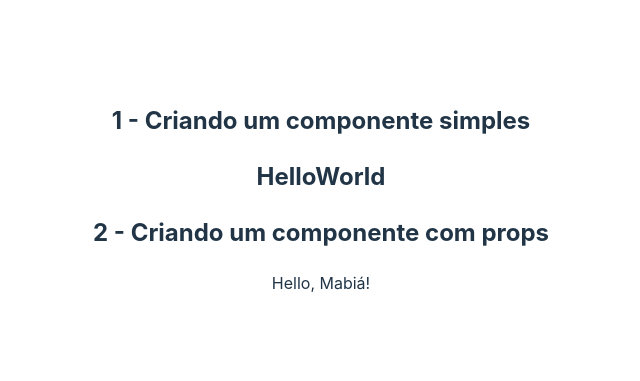
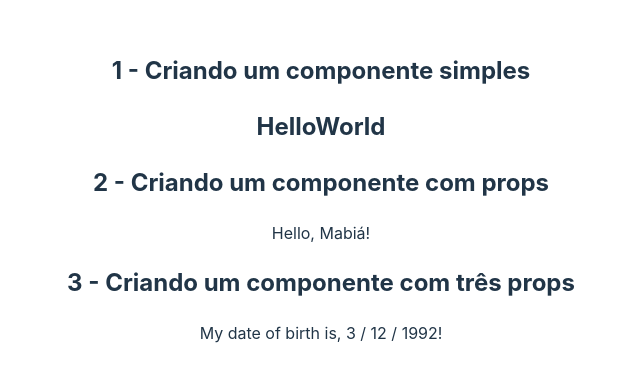
Before and after one commit to mabiamabia/Desafios-react, a React (Vite) app in the folder COMPONENTES_E_PROPS/: page / in a window 1280 px wide. Shown: the part 203-584 px from the top of the page, without its empty margins (319-959 px from the left). Built offline with nearby package versions, Linux system fonts and the light colour scheme.

Commit message:
feat: adiciona props multiplas

```diff
--- a/COMPONENTES_E_PROPS/src/App.jsx
+++ b/COMPONENTES_E_PROPS/src/App.jsx
@@ -1,10 +1,9 @@
 import HelloWorld from './components/HelloWorld'
 import HelloName from './components/Name'
+import Date from './components/Date'
 import './App.css'
 
 function App() {
-
-
   return (
       <>
       <h2>1 - Criando um componente simples</h2>
@@ -12,6 +11,9 @@ function App() {
 
       <h2>2 - Criando um componente com props</h2>
       <HelloName name={"Mabiá"}/>
+
+      <h2>3 - Criando um componente com três props</h2>
+      <Date day={"3"} month={"12"} year={"1992"}/>
       </>
   )
 
--- /dev/null
+++ b/COMPONENTES_E_PROPS/src/components/Date.jsx
@@ -0,0 +1,6 @@
+// eslint-disable-next-line react/prop-types
+const Date = ({ day, month, year }) => {
+    return <p>My date of birth is, {day} / {month} / {year}!</p>;
+  };
+
+  export default Date;
```
Also changed, not shown: COMPONENTES_E_PROPS/src/components/Members.jsx (added).
